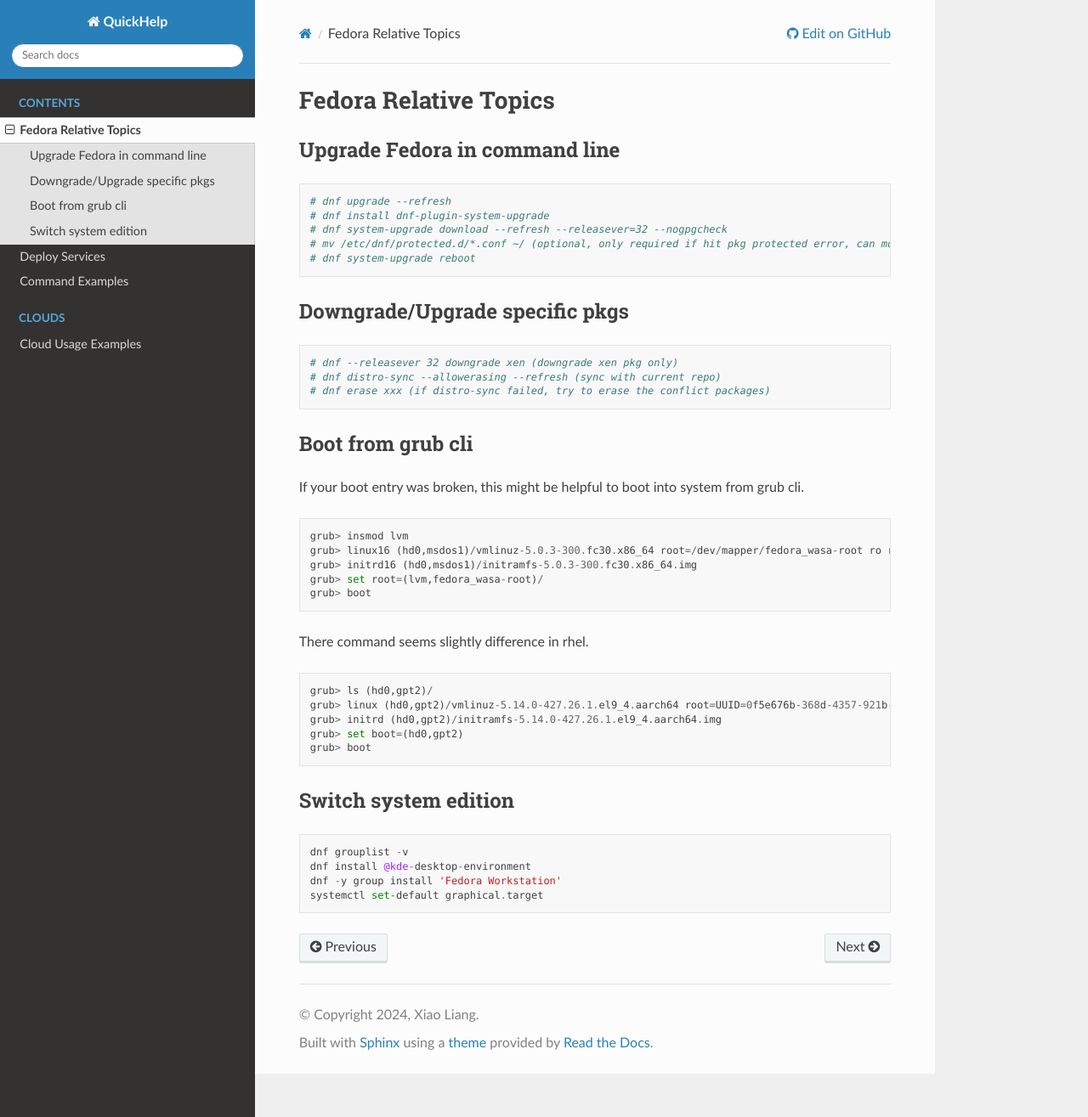
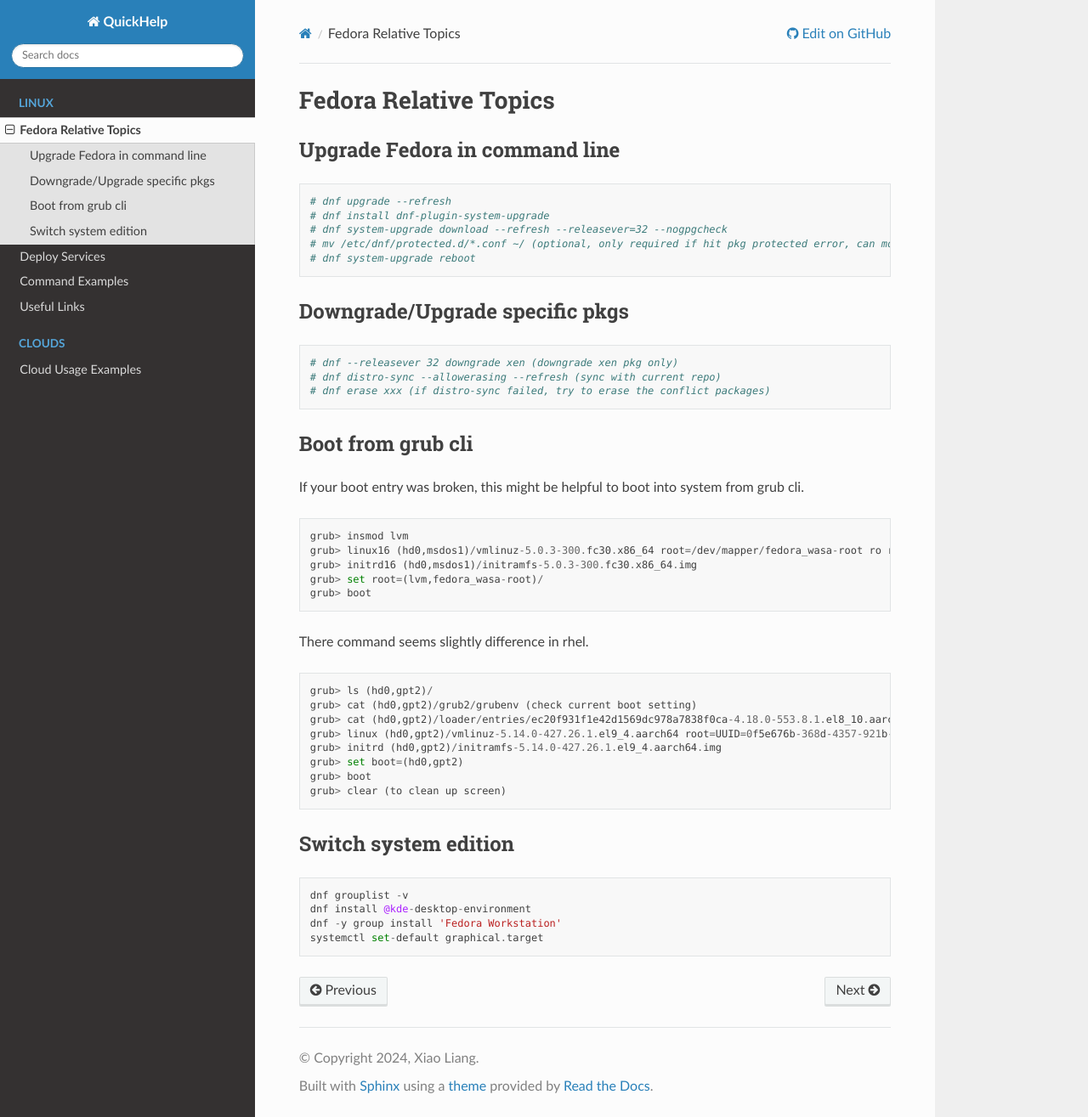
Before and after one commit to liangxiao1/quickhelp, a Sphinx documentation site: the page built from docs/fedora.md, in a window 1280 px wide and 1315 px high. Shown: the whole window at 85% size. Built offline with Sphinx 7.4.7 and the Read the Docs theme 2.0.0, drawn with Linux system fonts in a browser that asks for light colours.

Commit message:
add usefullinks.md
Signed-off-by: Xiao Liang <xiliang@redhat.com>

````diff
--- a/docs/fedora.md
+++ b/docs/fedora.md
@@ -30,10 +30,13 @@
 There command seems slightly difference in rhel.
 ```
 grub> ls (hd0,gpt2)/
-grub> linux (hd0,gpt2)/vmlinuz-5.14.0-427.26.1.el9_4.aarch64 root=UUID=0f5e676b-368d-4357-921b-f2dd60a9109a console=tty0 console=ttyS0,115200n8
+grub> cat (hd0,gpt2)/grub2/grubenv (check current boot setting)
+grub> cat (hd0,gpt2)/loader/entries/ec20f931f1e42d1569dc978a7838f0ca-4.18.0-553.8.1.el8_10.aarch64.conf
+grub> linux (hd0,gpt2)/vmlinuz-5.14.0-427.26.1.el9_4.aarch64 root=UUID=0f5e676b-368d-4357-921b-f2dd60a9109a console=tty0 console=ttyS0,115200n8 selinux=0
 grub> initrd (hd0,gpt2)/initramfs-5.14.0-427.26.1.el9_4.aarch64.img
 grub> set boot=(hd0,gpt2)
 grub> boot
+grub> clear (to clean up screen)
 ```
 
 ## Switch system edition
````
Also changed, not shown: docs/index.md (+2 -1 lines), docs/usefullinks.md (added, +18 -0 lines).
